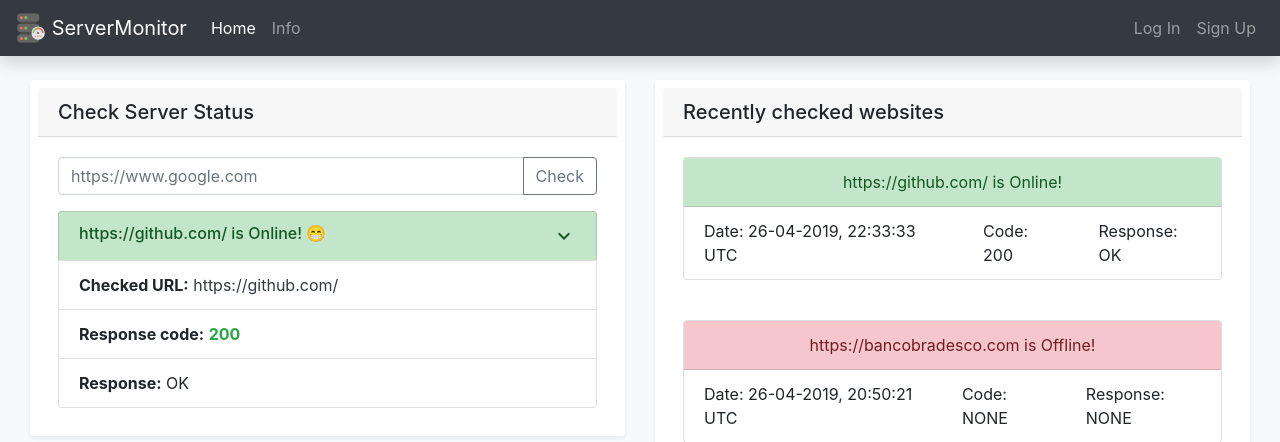
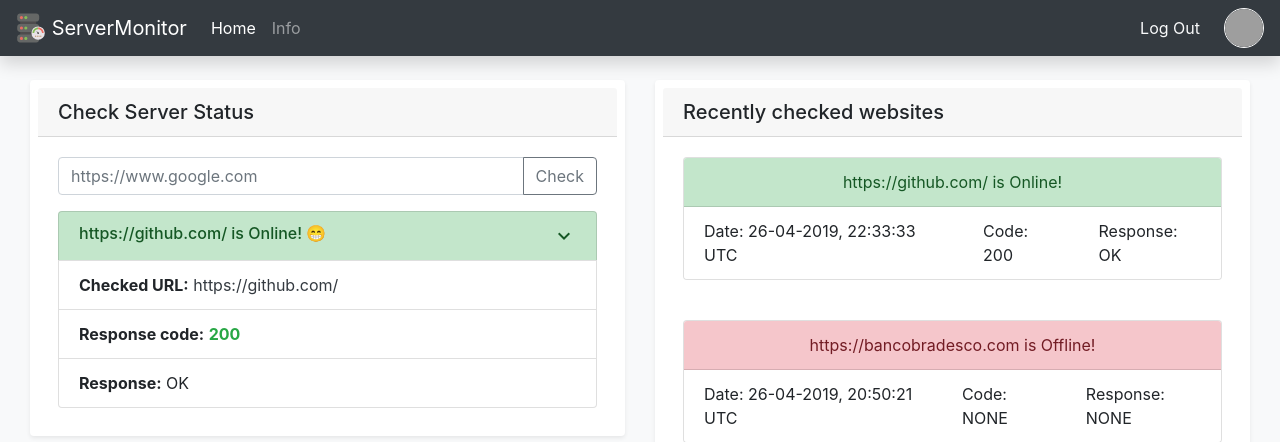
Before and after one commit to ChristianLutzCL/ServerMonitor, a Flask app: page / in a window 1280 px wide. Shown: the top 442 px of the page. Run offline with Flask 2, Linux system fonts and the light colour scheme; the visitor is signed in with stand-in values (Sample User, id 1); data comes from the database, SQL or seed files in the repository; some libraries are stand-ins or nearby versions; grey boxes are pictures that could not be loaded.

Commit message:
Updated base UI for athentification

```diff
--- a/monitor/templates/base.html
+++ b/monitor/templates/base.html
@@ -19,7 +19,7 @@
   <body class="bg-light">
     <div id="page-container" style="position: relative; min-height: 100vh;">
       <nav class="navbar fixed-top navbar-expand-lg navbar-dark bg-dark shadow">
-      <a class="navbar-brand" href="#">
+      <a class="navbar-brand" href="{{url_for('index')}}">
         <img src="/static/img/icon.svg" width="30" height="30" class="d-inline-block align-top" alt="">
         ServerMonitor
       </a>
@@ -32,8 +32,15 @@
           <a class="nav-item nav-link" href="/info">Info</a>
         </div>
         <div class="navbar-nav">
-          <a class="nav-item nav-link" href="{{ url_for('signin') }}">Log In</a>
-          <a class="nav-item nav-link" href="{{ url_for('signup') }}">Sign Up</a>
+          {% if current_user.is_authenticated %}
+            <a class="nav-item nav-link text-light" style="margin-right: 16px" href="{{ url_for('logout') }}">Log Out</a>
+            <a class="d-inline-block align-middle" href="{{ url_for('account') }}">
+            <img src="https://randomuser.me/api/portraits/men/32.jpg" alt="" width="40" height="40" class="rounded-circle border border-white">
+            </a>
+          {% else %}
+            <a class="nav-item nav-link text-light" style="margin-right: 16px" href="{{ url_for('login') }}">Log In</a>
+            <a class="nav-item nav-link border text-light rounded" href="{{ url_for('signup') }}">Sign Up</a>
+          {% endif %}
         </div>
       </div>
       </nav>
```
